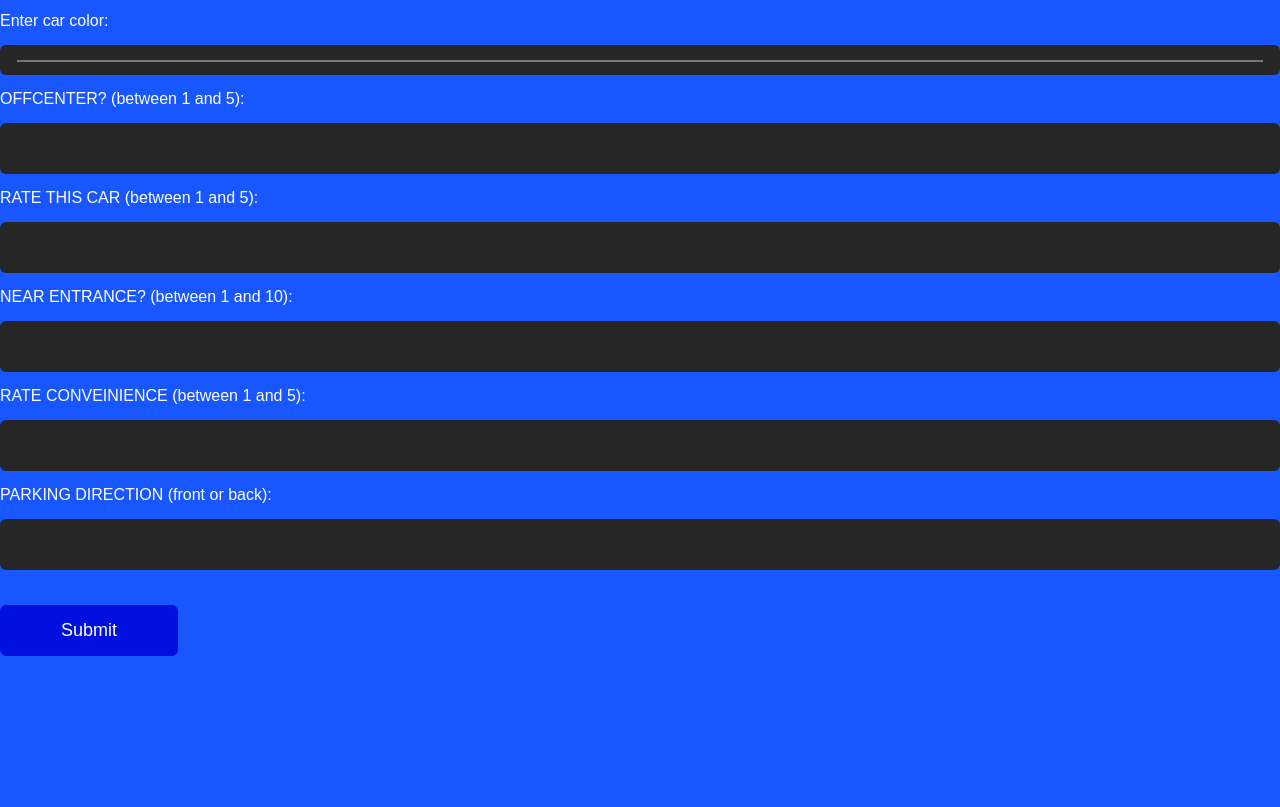
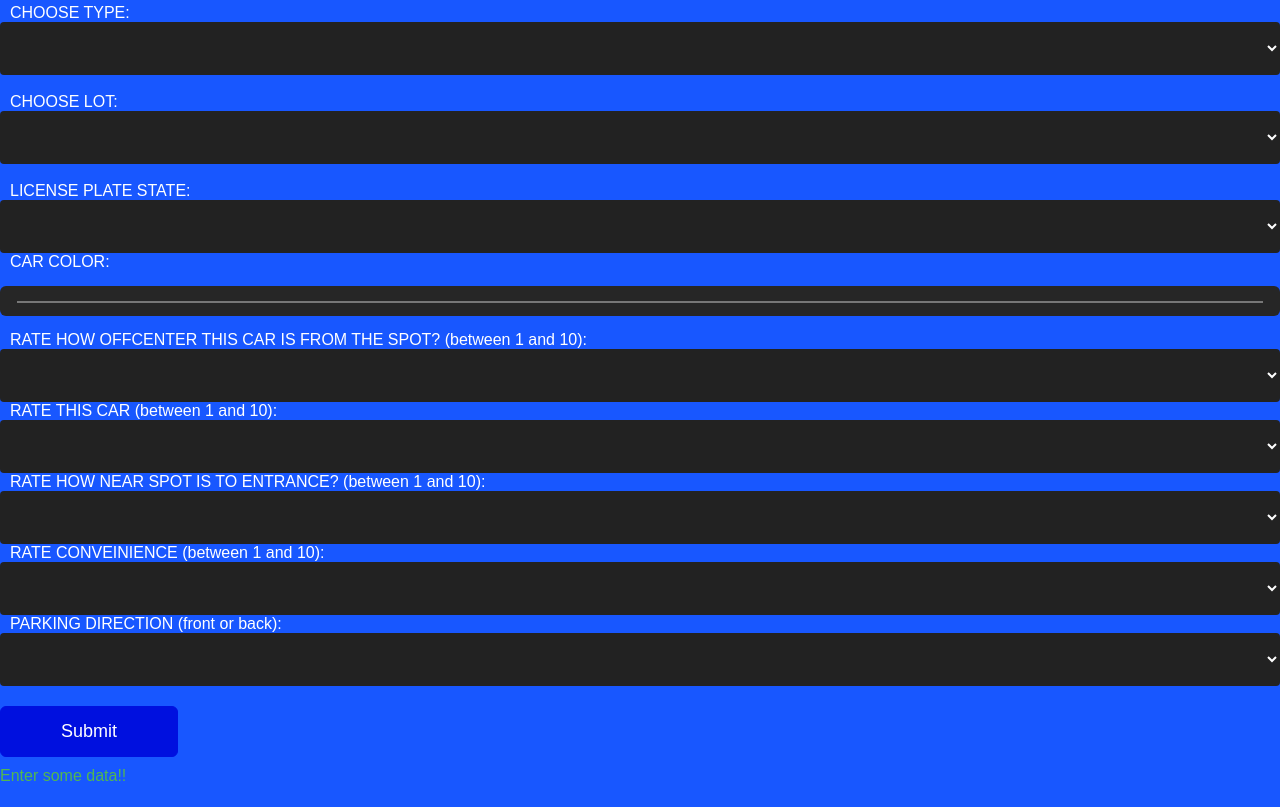
Before and after one commit to Joyboy97/parkgui, a plain HTML site: page index.html in a window 1280 px wide. Shown: the part 125-932 px from the top of the page. Before the commit the page ends 831 px from the top, so only its background shows below. Drawn offline with Linux system fonts and the light colour scheme.

Commit message:
better UI

```diff
--- a/index.html
+++ b/index.html
@@ -12,6 +12,12 @@
     <link rel="stylesheet" href="style.css" />
   </head>
   <body>
+     <div class="header-text">
+      <h1>
+            PARKING EVAL
+            <br />
+          </h1>
+        </div>
 
           </div>
           <div class="contact-right">
@@ -19,46 +25,224 @@
 
               <label for="cars">CHOOSE TYPE:</label>
   <select id="cartype" name="cartype">
+    <option value="" selected></option>
     <option value="sedan">SEDAN</option>
     <option value="suv">SUV</option>
-    <option value="truck" selected>TRUCK</option>
+    <option value="truck">TRUCK</option>
     <option value="other">OTHER</option>
-  </select><br>
+  </select><br><br>
   <label for="lot">CHOOSE LOT:</label>
   <select id="lot" name="lot">
-    <option value="88">88</option>
-    <option value="75">75</option>
-    <option value="19" selected>19</option>
+    <option value="" selected></option>
+    <option value="88">LOT 88</option>
+    <option value="75">LOT 75</option>
+    <option value="19">LOT 19</option>
+    <option value="Courtyards">Yards</option>
+  </select><br><br>
+<label for="state">LICENSE PLATE STATE:</label>
+  <select id="state" name="state">
+    <option value="" selected></option>
+    <option value="DELAWARE">DELAWARE</option>
+<option value="NEW-JERSEY">NEW-JERSEY</option>
+<option value="NEW-YORK">NEW-YORK</option>
+<option value="MARYLAND">MARYLAND</option>
+  <option value="ALABAMA">ALABAMA</option>
+
+<option value="PENNSYLVANIA">PENNSYLVANIA</option>
+<option value="ALASKA">ALASKA</option>
+
+<option value="ARIZONA">ARIZONA</option>
+
+<option value="ARKANSAS">ARKANSAS</option>
+
+<option value="CALIFORNIA">CALIFORNIA</option>
+
+<option value="COLORADO">COLORADO</option>
+
+<option value="CONNECTICUT">CONNECTICUT</option>
+
+<option value="DC">DC</option>
+
+<option value="FLORIDA">FLORIDA</option>
+
+<option value="GEORGIA">GEORGIA</option>
+
+<option value="HAWAII">HAWAII</option>
+
+<option value="IDAHO">IDAHO</option>
+
+<option value="ILLINOIS">ILLINOIS</option>
+
+<option value="INDIANA">INDIANA</option>
+
+<option value="IOWA">IOWA</option>
+
+<option value="KANSAS">KANSAS</option>
+
+<option value="KENTUCKY">KENTUCKY</option>
+
+<option value="LOUISIANA">LOUISIANA</option>
+
+<option value="MAINE">MAINE</option>
+
+<option value="MASSACHUSETTS">MASSACHUSETTS</option>
+
+<option value="MICHIGAN">MICHIGAN</option>
+
+<option value="MINNESOTA">MINNESOTA</option>
+
+<option value="MISSISSIPPI">MISSISSIPPI</option>
+
+<option value="MISSOURI">MISSOURI</option>
+
+<option value="MONTANA">MONTANA</option>
+
+<option value="NEBRASKA">NEBRASKA</option>
+
+<option value="NEVADA">NEVADA</option>
+
+<option value="NEW-HAMPSHIRE">NEW-HAMPSHIRE</option>
+
+<option value="NEW-MEXICO">NEW-MEXICO</option>
+
+<option value="NEW-YORK">NEW-YORK</option>
+
+<option value="NORTH-CAROLINA">NORTH-CAROLINA</option>
+
+<option value="NORTH-DAKOTA">NORTH-DAKOTA</option>
+
+<option value="OHIO">OHIO</option>
+
+<option value="OKLAHOMA">OKLAHOMA</option>
+
+<option value="OREGON">OREGON</option>
+
+
+
+<option value="RHODE-ISLAND">RHODE-ISLAND</option>
+
+<option value="SOUTH-CAROLINA">SOUTH-CAROLINA</option>
+
+<option value="SOUTH-DAKOTA">SOUTH-DAKOTA</option>
+
+<option value="TENNESSEE">TENNESSEE</option>
+
+<option value="TEXAS">TEXAS</option>
+
+<option value="UTAH">UTAH</option>
+
+<option value="VERMONT">VERMONT</option>
+
+<option value="WASHINGTON">WASHINGTON</option>
+
+<option value="WEST-VIRGINIA">WEST-VIRGINIA</option>
+
+<option value="WISCONSIN">WISCONSIN</option>
+
+<option value="WYOMING">WYOMING</option>
+  </select>
+  <br>
+
+ <label for="carcolor">CAR COLOR: </label>
+  <input type="color" id="carcolor" name="carcolor">
+  <br>
+  <label for="offcenter"> RATE HOW OFFCENTER THIS CAR IS FROM THE SPOT? (between 1 and 10):</label>
+  <select id="offcenter" name="offcenter">
+    <option value="" selected></option>
+<option value="1">1</option>
+<option value="2">2</option>
+<option value="3">3</option>
+<option value="4">4</option>
+<option value="5">5</option>
+<option value="6">6</option>
+<option value="7">7</option>
+<option value="8">8</option>
+<option value="9">9</option>
+<option value="10">10</option>
+</select>
+<br>
+  <label for="nicescale"> RATE THIS CAR (between 1 and 10):</label>
+  <select id="nicescale" name="nicescale">
+    <option value="" selected></option>
+    <option value="1">1</option>
+<option value="2">2</option>
+<option value="3">3</option>
+<option value="4">4</option>
+<option value="5">5</option>
+<option value="6">6</option>
+<option value="7">7</option>
+<option value="8">8</option>
+<option value="9">9</option>
+<option value="10">10</option>
+    </select>
+    <br>
+<label for="nearenterance"> RATE HOW NEAR SPOT IS TO ENTRANCE? (between 1 and 10):</label>
+  <select id="nearenterance" name="nearenterance">
+    <option value="" selected></option>
+    <option value="1">1</option>
+    <option value="2">2</option>
     <option value="3">3</option>
+    <option value="4">4</option>
+    <option value="5">5</option>
+    <option value="6">6</option>
+    <option value="7">7</option>
+    <option value="8">8</option>
+    <option value="9">9</option>
+    <option value="10">10</option>
+ </select> <br>
+  <label for="hubprox"> RATE CONVEINIENCE (between 1 and 10):</label>
+  <select name="hubprox" id="hubprox">
+    <option value="" selected></option>
+    <option value="1">1</option>
+<option value="2">2</option>
+<option value="3">3</option>
+<option value="4">4</option>
+<option value="5">5</option>
+<option value="6">6</option>
+<option value="7">7</option>
+<option value="8">8</option>
+<option value="9">9</option>
+<option value="10">10</option>
   </select><br>
-
-<label for="state">STATE INITIALS:</label><br>
-  <input type="text" id="state" name="state">
- <label for="carcolor">Enter car color: </label>
-  <input type="color" id="carcolor" name="carcolor">
-  <label for="offcenter"> OFFCENTER? (between 1 and 5):</label>
-  <input type="number" id="offcenter" name="offcenter" min="1" max="5">
-  <label for="nicescale"> RATE THIS CAR (between 1 and 5):</label>
-  <input type="number" id="nicescale" name="nicescale" min="1" max="5">
-<label for="nearenterance"> NEAR ENTRANCE? (between 1 and 10):</label>
-  <input type="number" id="nearenterance" name="nearenterance" min="1" max="10">
-  <label for="hubprox"> RATE CONVEINIENCE (between 1 and 5):</label>
-  <input type="number" id="hubprox" name="hubprox" min="1" max="5">
 <label for="frontback"> PARKING DIRECTION (front or back):</label>
-  <input type="text" id="frontback" name="frontback">
-
+  <select id="frontback" name="frontback">
+    <option value="" selected></option>
+  <option value="front">forward</option>
+    <option value="back">backward</option>
+  </select><br>
               <button type="submit" class="btn btn2">Submit</button>
             </form>
+            <span id="msg">Enter some data!!</span>
+
+           <marquee
+            behavior="scroll"
+            direction="right"
+            scrollamount="20"
+            onmouseover="this.stop();"
+            onmouseout="this.start();"
+          ><span>by Victor Udo</span>
+           </marquee>
 
 
 <script>
+  const counter=0
   const scriptURL = 'https://script.google.com/macros/s/AKfycbwS9X-sQq4si4hE_tNHJcl3Tdacvx7-2PzGhjVwpc_S8yPs1yZo8Qy8WouNXLv01bepFw/exec'
   const form = document.forms['submit-to-google-sheet']
-
+  const msg= document.getElementByID("msg")
   form.addEventListener('submit', e => {
     e.preventDefault()
     fetch(scriptURL, { method: 'POST', body: new FormData(form)})
-      .then(response => console.log('Success!', response))
+      .then(response => {
+      counter+=1
+        msg.innerHTML ="You have Input "
+        if(counter >=30){
+         msg.innerHTML ="You are a legend"
+        }
+        setTimeout(function(){
+          msg.innerHTML=""
+        },11000)
+        form.reset
+      })
       .catch(error => console.error('Error!', error.message))
   })
 </script>
--- a/style.css
+++ b/style.css
@@ -71,16 +71,32 @@ nav ul li a::after {
   bottom: -6px;
   transition: 0.5s;
 }
+
 /* cool transition css stuff */
 nav ul li a:hover::after {
   width: 100%;
 }
 .header-text {
-  width: 50%;
-  margin-top: 20%;
+  width: 100%;
+  margin: 20px 0 40px;
   font-size: 30px;
 }
-
+label {
+  margin: 20px 10px 40px;
+}
+select {
+  width: 100%;
+  padding: 16px 10px 20px;
+  border: none;
+  border-radius: 4px;
+  background-color: #222;
+  color: white;
+  text-align-last: center;
+}
+option {
+  text-align-last: center;
+  color: white;
+}
 .header-text h1 {
   fornt-size: 60px;
   margin-top: 20px;
```
Also changed, not shown: 1 other file.
